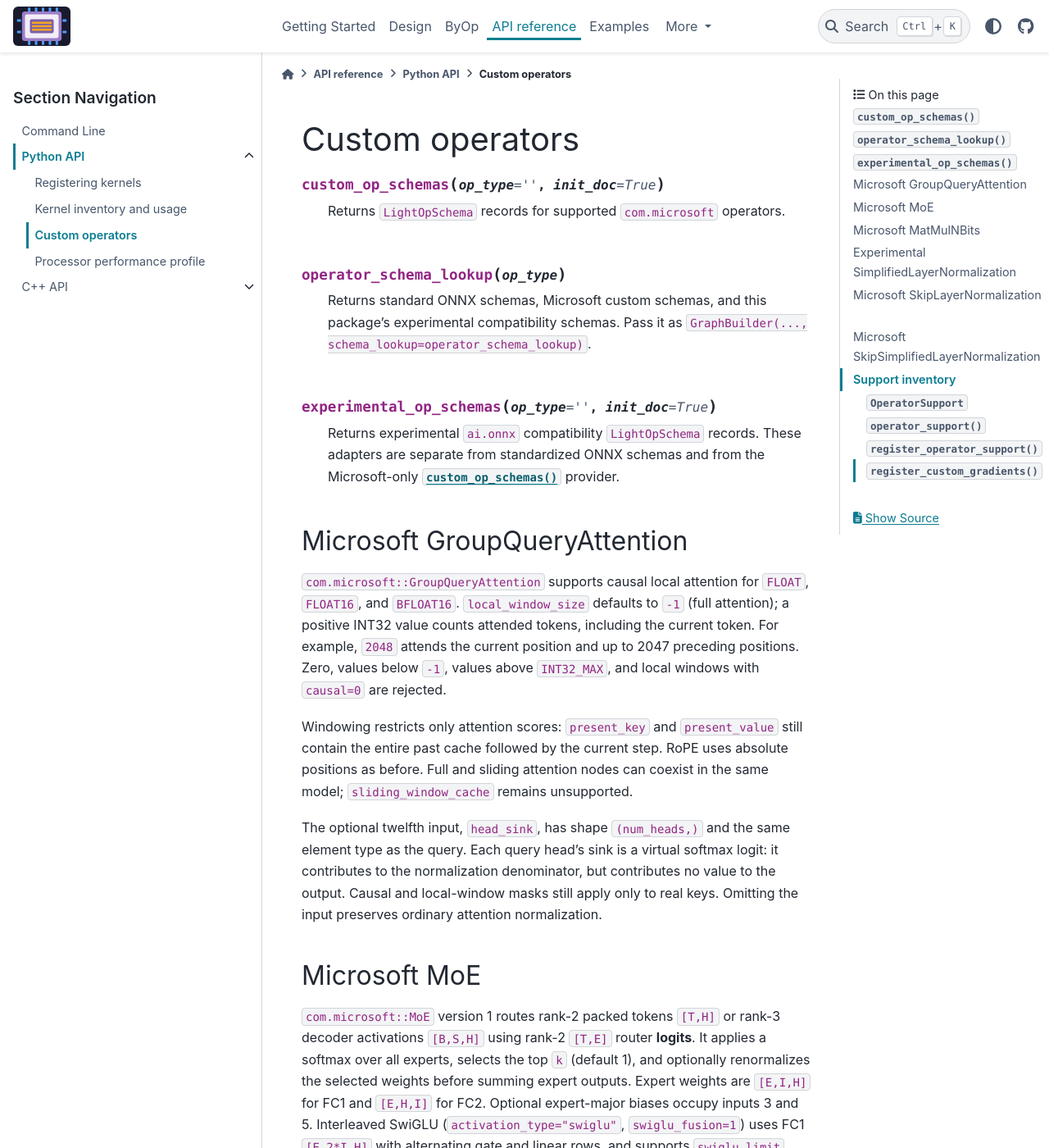
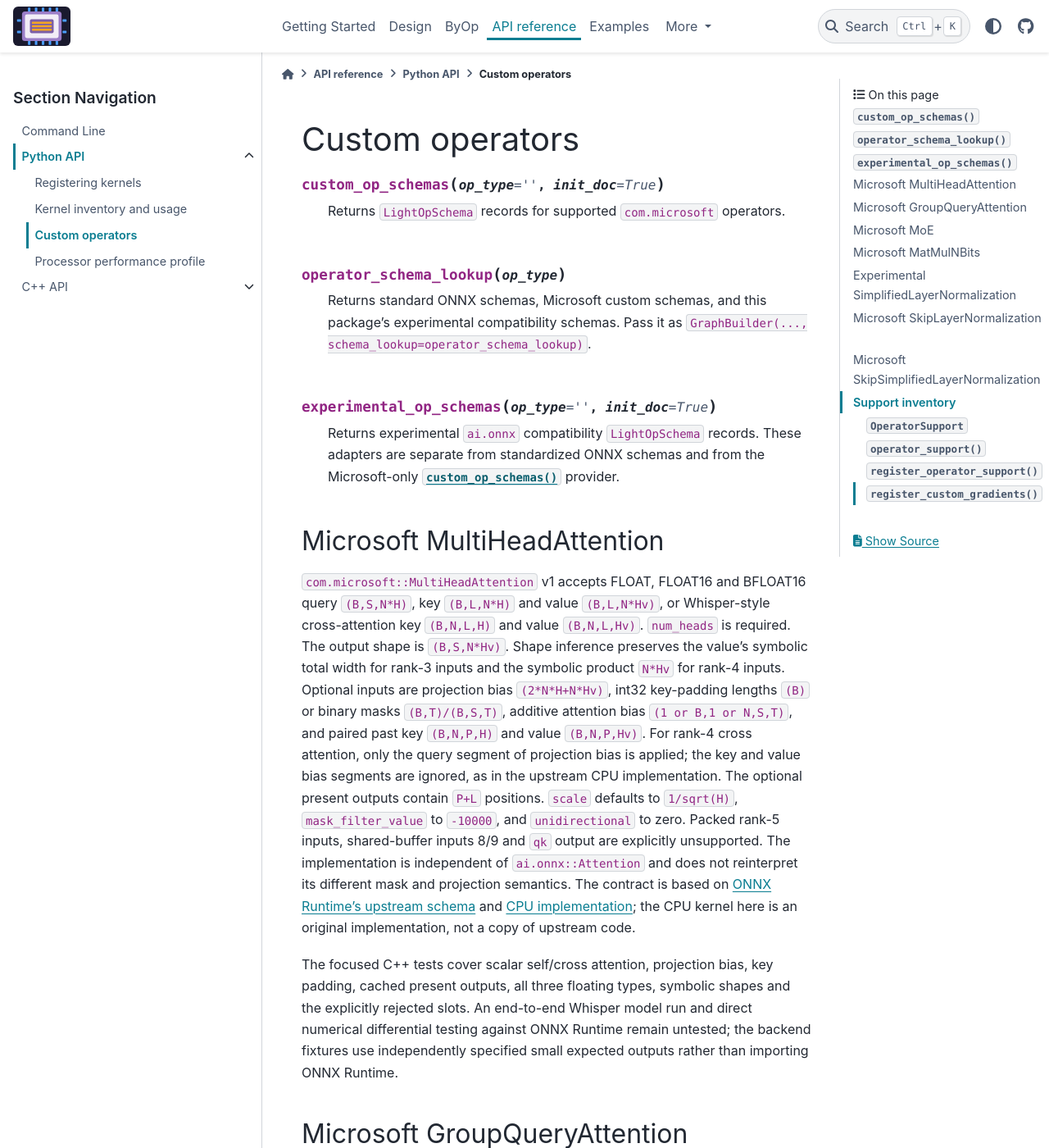
Before and after one commit to xadupre/onnx-light-cpu, a Sphinx documentation site: the page built from docs/api/python/custom_operators.rst, in a window 1280 px wide and 1400 px high. Shown: the whole window at 82% size. Built offline with Sphinx 7.4.7 and the PyData theme 0.15.4, drawn with Linux system fonts in a browser that asks for light colours; pages that are not in the unit, such as notebooks, are missing from menus.

Commit message:
Add com.microsoft MultiHeadAttention CPU support (#935)
* Initial plan

* Add Microsoft MultiHeadAttention CPU support

Co-authored-by: xadupre <22452781+xadupre@users.noreply.github.com>

* Apply remaining changes

Co-authored-by: xadupre <22452781+xadupre@users.noreply.github.com>

* Preserve MultiHeadAttention symbolic output widths

Keep rank-3 value widths and rank-4 symbolic head-width products in shape inference. Add focused regression cases for one and multiple heads.

Co-authored-by: Copilot <223556219+Copilot@users.noreply.github.com>

* Handle NaN scores in maximum calculation

Co-authored-by: Copilot Autofix powered by AI <175728472+Copilot@users.noreply.github.com>

* Refactor attention bias dimension merging logic

Co-authored-by: Copilot Autofix powered by AI <175728472+Copilot@users.noreply.github.com>

* Refactor head dimension calculation with per_head lambda

Co-authored-by: Copilot Autofix powered by AI <175728472+Copilot@users.noreply.github.com>

* Format MultiHeadAttention shape inference

Co-authored-by: xadupre <22452781+xadupre@users.noreply.github.com>

* Fix MultiHeadAttention registration test expectation

Co-authored-by: xadupre <22452781+xadupre@users.noreply.github.com>

---------

Co-authored-by: copilot-swe-agent[bot] <198982749+Copilot@users.noreply.github.com>
Co-authored-by: xadupre <22452781+xadupre@users.noreply.github.com>
Co-authored-by: Xavier Dupré <xadupre@microsoft.com>
Co-authored-by: Copilot <223556219+Copilot@users.noreply.github.com>
Co-authored-by: Xavier Dupré <xadupre@users.noreply.github.com>
Co-authored-by: Copilot Autofix powered by AI <175728472+Copilot@users.noreply.github.com>

```diff
--- a/docs/api/python/custom_operators.rst
+++ b/docs/api/python/custom_operators.rst
@@ -16,6 +16,42 @@ Custom operators
    Returns experimental ``ai.onnx`` compatibility ``LightOpSchema`` records.
    These adapters are separate from standardized ONNX schemas and from the
    Microsoft-only :func:`custom_op_schemas` provider.
+
+Microsoft MultiHeadAttention
+~~~~~~~~~~~~~~~~~~~~~~~~~~~~
+
+``com.microsoft::MultiHeadAttention`` v1 accepts FLOAT, FLOAT16 and BFLOAT16
+query ``(B,S,N*H)``, key ``(B,L,N*H)`` and value ``(B,L,N*Hv)``, or
+Whisper-style cross-attention key ``(B,N,L,H)`` and value
+``(B,N,L,Hv)``. ``num_heads`` is required.
+The output shape is ``(B,S,N*Hv)``. Shape inference preserves the value's
+symbolic total width for rank-3 inputs and the symbolic product ``N*Hv``
+for rank-4 inputs.
+Optional inputs are projection bias ``(2*N*H+N*Hv)``, int32 key-padding
+lengths ``(B)`` or binary masks ``(B,T)/(B,S,T)``, additive attention bias
+``(1 or B,1 or N,S,T)``, and paired past key ``(B,N,P,H)`` and
+value ``(B,N,P,Hv)``.
+For rank-4 cross attention, only the query segment of projection bias is
+applied; the key and value bias segments are ignored, as in the upstream
+CPU implementation.
+The optional present outputs contain ``P+L`` positions. ``scale`` defaults
+to ``1/sqrt(H)``, ``mask_filter_value`` to ``-10000``, and
+``unidirectional`` to zero. Packed rank-5 inputs, shared-buffer inputs
+8/9 and ``qk`` output are explicitly unsupported. The implementation
+is independent of ``ai.onnx::Attention`` and does not reinterpret its
+different mask and projection semantics.
+The contract is based on `ONNX Runtime's upstream schema
+<https://github.com/microsoft/onnxruntime/blob/main/onnxruntime/core/graph/contrib_ops/bert_defs.cc>`_
+and `CPU implementation
+<https://github.com/microsoft/onnxruntime/blob/main/onnxruntime/contrib_ops/cpu/bert/multihead_attention.cc>`_;
+the CPU kernel here is an original implementation, not a copy of upstream code.
+
+The focused C++ tests cover scalar self/cross attention, projection bias,
+key padding, cached present outputs, all three floating types, symbolic
+shapes and the explicitly rejected slots. An end-to-end Whisper model run
+and direct numerical differential testing against ONNX Runtime remain
+untested; the backend fixtures use independently specified small expected
+outputs rather than importing ONNX Runtime.
 
 Microsoft GroupQueryAttention
 ~~~~~~~~~~~~~~~~~~~~~~~~~~~~~~
--- a/docs/design/registering_kernels.rst
+++ b/docs/design/registering_kernels.rst
@@ -167,7 +167,7 @@ the default ONNX domain (the empty string is equivalent); ``ai.onnx.ml`` and
    "RegisterSwiGLUKernel", "ai.onnx", "SwiGLU"
    "RegisterTreeEnsembleKernel", "ai.onnx.ml", "TreeEnsemble"
    "RegisterVariadicElementwiseKernels", "ai.onnx", "Sum, Mean, Min, Max"
-   "RegisterMicrosoftKernels", "com.microsoft", "BiasGelu, CDist, CausalConvWithState, GroupQueryAttention, LinearAttention, SkipLayerNormalization, SkipSimplifiedLayerNormalization"
+   "RegisterMicrosoftKernels", "com.microsoft", "BiasGelu, CDist, CausalConvWithState, GroupQueryAttention, MultiHeadAttention, LinearAttention, SkipLayerNormalization, SkipSimplifiedLayerNormalization"
    "RegisterMatMulNBitsKernel", "com.microsoft", "MatMulNBits"
    "RegisterMoEKernel", "com.microsoft", "MoE"
 
```
Also changed, not shown: README.md (+1 -1 lines), 14 other files.
